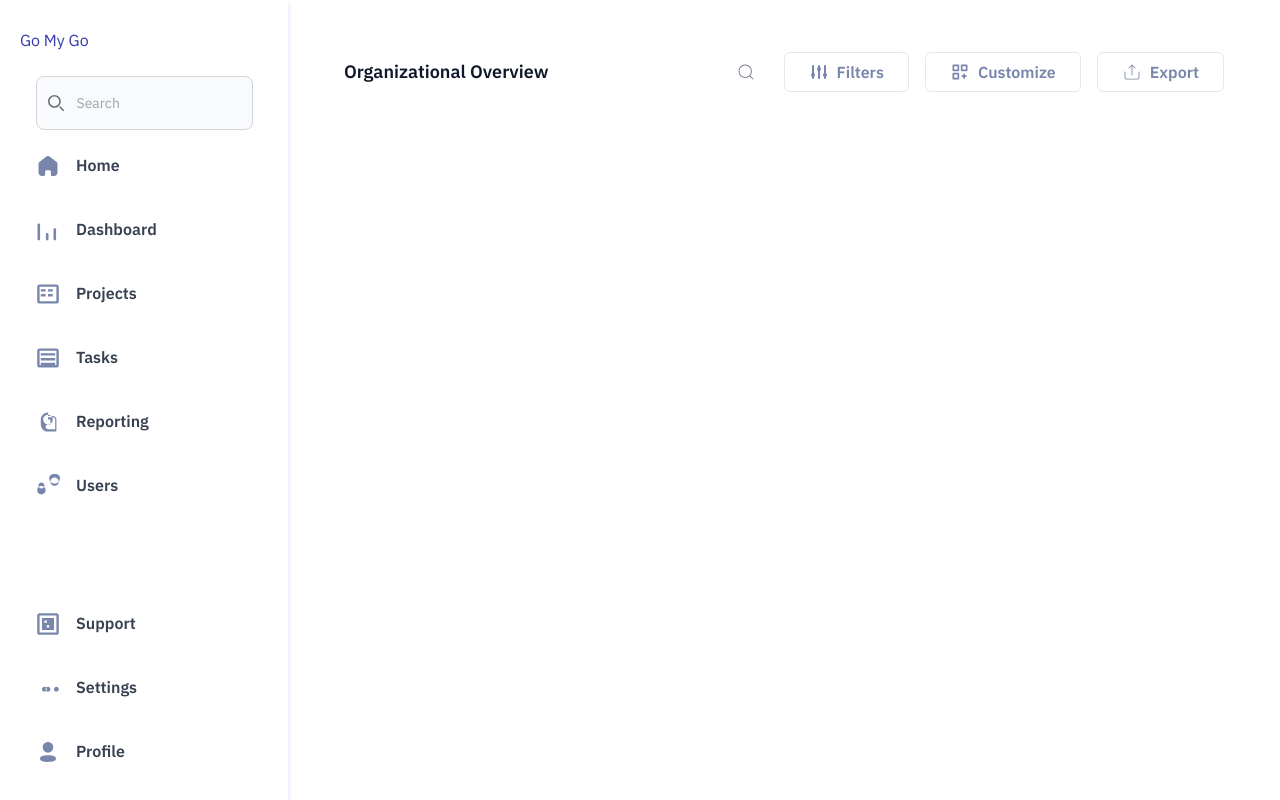
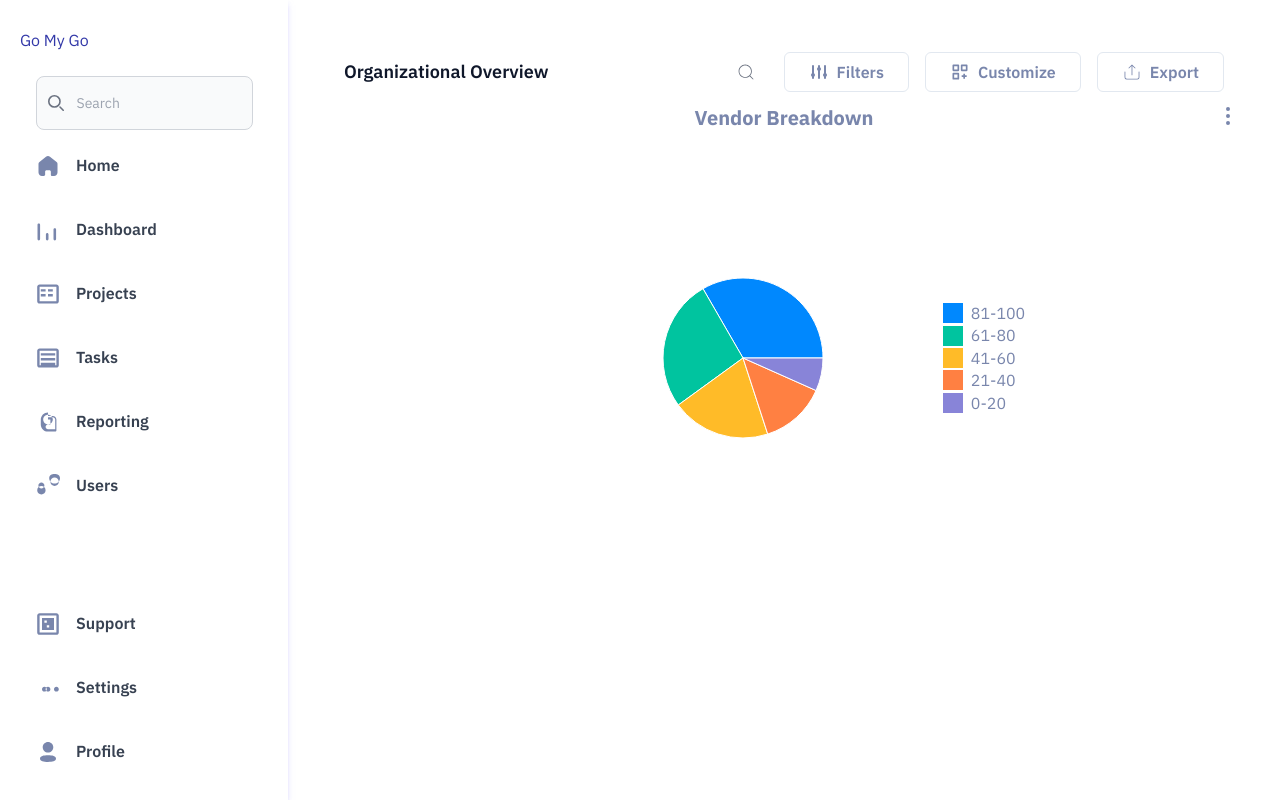
Before and after one commit to nrohitydv/go-my-go, a Next.js app: page / in a window 1280 px wide. Built offline with nearby package versions, Linux system fonts and the light colour scheme.

Commit message:
Done with piechart and line chart

```diff
--- a/app/(root)/page.tsx
+++ b/app/(root)/page.tsx
@@ -1,9 +1,11 @@
 import Header from "@/components/Header";
+import VendorChart from "@/components/VendorChart";
 
 const Home = () => {
   return (
     <main>
       <Header />
+      <VendorChart />
     </main>
   );
 };
--- /dev/null
+++ b/components/AverageVendorRating.tsx
@@ -0,0 +1,91 @@
+"use client";
+import React, { PureComponent } from "react";
+import {
+  LineChart,
+  Line,
+  XAxis,
+  YAxis,
+  CartesianGrid,
+  Tooltip,
+  Legend,
+  ResponsiveContainer,
+} from "recharts";
+
+const data = [
+  {
+    name: "Jan",
+    uv: 40,
+    pv: 24,
+    amt: 24,
+  },
+  {
+    name: "Feb",
+    uv: 30,
+    pv: 13,
+    amt: 22,
+  },
+  {
+    name: "Mar",
+    uv: 20,
+    pv: 98,
+    amt: 22,
+  },
+  {
+    name: "Apr",
+    uv: 27,
+    pv: 39,
+    amt: 20,
+  },
+  {
+    name: "May",
+    uv: 18,
+    pv: 48,
+    amt: 21,
+  },
+  {
+    name: "Jun",
+    uv: 23,
+    pv: 38,
+    amt: 25,
+  },
+  {
+    name: "Jul",
+    uv: 34,
+    pv: 43,
+    amt: 21,
+  },
+];
+
+export default class Example extends PureComponent {
+  render() {
+    return (
+      <ResponsiveContainer width="100%" height="100%">
+        <LineChart
+          width={500}
+          height={300}
+          data={data}
+          margin={{
+            top: 5,
+            right: 30,
+            left: 20,
+            bottom: 5,
+          }}
+        >
+          <CartesianGrid strokeDasharray="3 3" />
+          <XAxis dataKey="name" />
+          <YAxis domain={[0, 100]} tickCount={11} />
+          <Tooltip />
+          <Legend />
+          <Line
+            type="monotone"
+            dataKey="pv"
+            stroke="#8884d8"
+            yAxisId={0}
+            activeDot={{ r: 8 }}
+          />
+          <Line type="monotone" dataKey="uv" stroke="#82ca9d" yAxisId={0} />
+        </LineChart>
+      </ResponsiveContainer>
+    );
+  }
+}
--- /dev/null
+++ b/components/DashBoard.tsx
@@ -0,0 +1,14 @@
+import VendorChart from "./VendorChart";
+import AverageVendorRating from "./AverageVendorRating";
+const DashBoard = () => {
+  return (
+    <div>
+      <div className="flex flex-row gap-4 w-full">
+        <VendorChart />
+        {/* <AverageVendorRating /> */}
+      </div>
+    </div>
+  );
+};
+
+export default DashBoard;
--- /dev/null
+++ b/components/VendorChart.tsx
@@ -0,0 +1,87 @@
+"use client";
+import { HiOutlineDotsVertical } from "react-icons/hi";
+import React, { PureComponent } from "react";
+import { PieChart, Pie, ResponsiveContainer, Cell, Tooltip } from "recharts";
+
+const data = [
+  { name: "81-100", value: 250 },
+  { name: "61-80", value: 200 },
+  { name: "41-60", value: 150 },
+  { name: "21-40", value: 100 },
+  { name: "0-20", value: 50 },
+];
+
+const COLORS = ["#0088FE", "#00C49F", "#FFBB28", "#FF8042", "#8884d8"];
+
+export default class Example extends PureComponent {
+  render() {
+    return (
+      <div
+        style={{
+          display: "flex",
+          flexDirection: "column",
+          alignItems: "center",
+          position: "relative", // Added relative positioning
+        }}
+      >
+        <div style={{ marginBottom: 10 }}>
+          <h2 className="text-xl font-bold mb-4">Vendor Breakdown</h2>
+          <div style={{ position: "absolute", top: 0, right: 0 }}>
+            <HiOutlineDotsVertical size={24} />
+          </div>
+        </div>
+        <div style={{ display: "flex", flexDirection: "row" }}>
+          <div style={{ flex: 1 }}>
+            <PieChart width={400} height={400}>
+              <Pie
+                data={data}
+                cx="50%"
+                cy="50%"
+                labelLine={false}
+                outerRadius={80}
+                fill="#8884d8"
+                dataKey="value"
+              >
+                <HiOutlineDotsVertical />
+
+                {data.map((entry, index) => (
+                  <Cell
+                    key={`cell-${index}`}
+                    fill={COLORS[index % COLORS.length]}
+                  />
+                ))}
+              </Pie>
+              <Tooltip />
+            </PieChart>
+          </div>
+          <div
+            style={{
+              flex: 1,
+              display: "flex",
+              flexDirection: "column",
+              alignItems: "flex-start",
+              justifyContent: "center",
+            }}
+          >
+            {data.map((entry, index) => (
+              <div
+                key={index}
+                style={{ display: "flex", alignItems: "center" }}
+              >
+                <div
+                  style={{
+                    width: 20,
+                    height: 20,
+                    backgroundColor: COLORS[index % COLORS.length],
+                    marginRight: 8,
+                  }}
+                ></div>
+                <span>{entry.name}</span>
+              </div>
+            ))}
+          </div>
+        </div>
+      </div>
+    );
+  }
+}
--- a/package.json
+++ b/package.json
@@ -17,6 +17,7 @@
     "react": "^18",
     "react-dom": "^18",
     "react-icons": "^5.2.1",
+    "recharts": "^2.12.7",
     "tailwind-merge": "^2.3.0",
     "tailwindcss-animate": "^1.0.7"
   },
```
Also changed, not shown: 1 other file (tests, documents, lock files or other folders).
